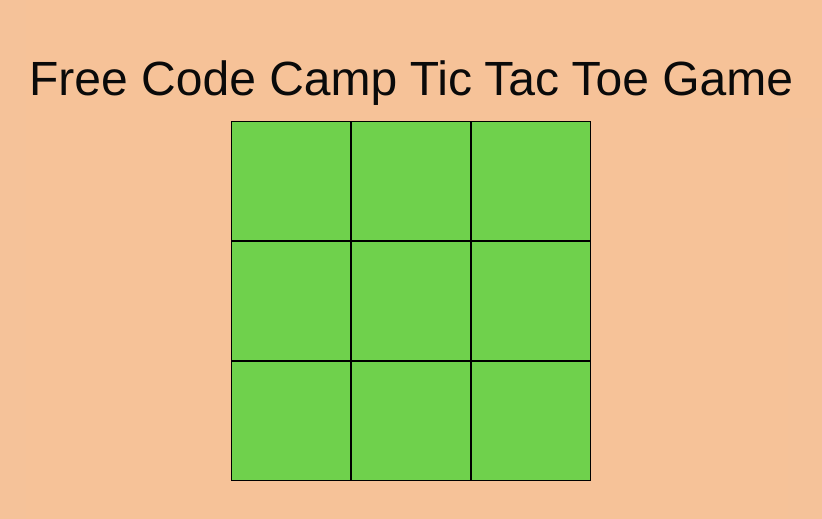
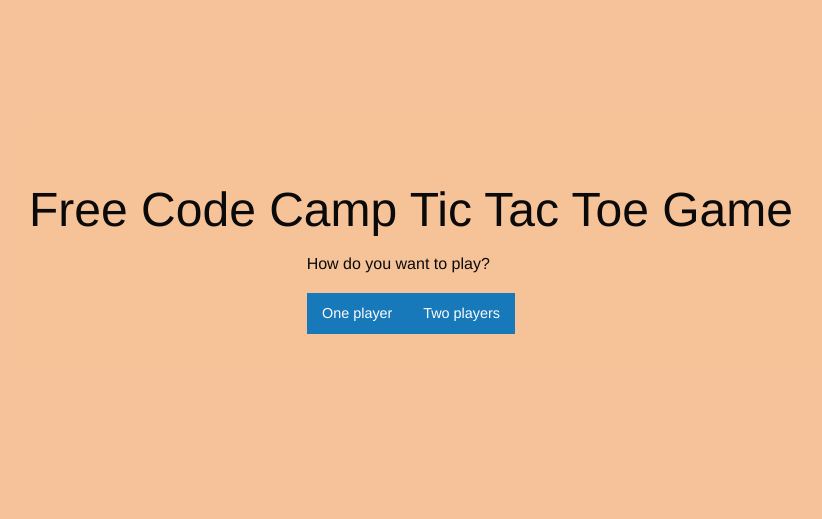
Before and after one commit to UHanczar/fcc_tictactoe_game, a React app: page / in a window 1280 px wide. Shown: the part 137-656 px from the top of the page, without its empty margins (229-1051 px from the left). Built offline with nearby package versions, Linux system fonts and the light colour scheme.

Commit message:
Adding_initial_components

```diff
--- a/app/components/Game.js
+++ b/app/components/Game.js
@@ -1,5 +1,7 @@
 import React, { Component } from 'react';
 
+import InitialFrame from './InitialFrame';
+import SelectSymbol from './SelectSymbol';
 import Board from './Board';
 
 class Game extends Component {
@@ -10,10 +12,31 @@
         '', '', '',
         '', '', '',
         '', '', ''
-      ]
+      ],
+      frameView: 'INITIAL_FRAME'
     };
 
+    this.onHandleOnePlayer = this.onHandleOnePlayer.bind(this);
+    this.onHandleSelectSign = this.onHandleSelectSign.bind(this);
     this.onHandleClickSquare = this.onHandleClickSquare.bind(this);
+  }
+
+  onHandleOnePlayer() {
+    // console.log(this);
+    this.setState(() => {
+      return {
+        frameView: 'SELECT_SYMBOL'
+      };
+    });
+  }
+
+  onHandleSelectSign() {
+    // console.log('Sign');
+    this.setState(() => {
+      return {
+        frameView: 'GAME'
+      }
+    })
   }
 
   onHandleClickSquare(index) {
@@ -29,10 +52,43 @@
   }
 
   render() {
-    const { board } = this.state;
+    const { board, frameView } = this.state;
+    const changeView = () => {
+      console.log(frameView);
+      // return (playerNum ?
+      //   <InitialFrame
+      //     handleOnePlayer={this.onHandleOnePlayer}
+      //   /> :
+      //   <Board
+      //     gameBoard={board}
+      //     handleClickSquare={this.onHandleClickSquare}
+      //   />
+      // );
+      switch (frameView) {
+        case 'INITIAL_FRAME':
+          return (<InitialFrame
+            handleOnePlayer={this.onHandleOnePlayer}
+          />);
+        case 'SELECT_SYMBOL':
+          return (<SelectSymbol
+            handleSelectSign={this.onHandleSelectSign}
+          />);
+        case 'Game':
+          return (<Board
+            gameBoard={board}
+            handleClickSquare={this.onHandleClickSquare}
+          />);
+        default:
+          return (<Board
+            gameBoard={board}
+            handleClickSquare={this.onHandleClickSquare}
+          />);
+      }
+    };
+
     return (
       <div className='game'>
-        <Board gameBoard={board} handleClickSquare={this.onHandleClickSquare} />
+        {changeView()}
       </div>
     );
   }
--- /dev/null
+++ b/app/components/InitialFrame.js
@@ -0,0 +1,24 @@
+import React, { Component } from 'react';
+import PropTypes from 'prop-types';
+
+class InitialFrame extends Component {
+  onOnePlayer() {
+    this.props.handleOnePlayer();
+  }
+
+  render() {
+    return (
+      <div>
+        <p>How do you want to play?</p>
+        <button className='button' onClick={() => this.onOnePlayer()}>One player</button>
+        <button className='button'>Two players</button>
+      </div>
+    );
+  }
+}
+
+InitialFrame.propTyps = {
+  handleOnePlayer: PropTypes.func.isRequired
+};
+
+export default InitialFrame;
--- /dev/null
+++ b/app/components/SelectSymbol.js
@@ -0,0 +1,19 @@
+import React, { Component } from 'react';
+import PropTypes from 'prop-types';
+
+class  SelectSymbol extends Component {
+  selectSigh() {
+    this.props.handleSelectSign();
+  }
+  render() {
+    return (
+      <div>
+        <h2>Whould you like to be X or O</h2>
+        <button className='button' onClick={() => this.selectSigh()}>X</button>
+        <button className='button'>O</button>
+      </div>
+    )
+  }
+}
+
+export default SelectSymbol;
--- a/app/components/Square.js
+++ b/app/components/Square.js
@@ -1,4 +1,5 @@
 import React, { Component } from 'react';
+import PropTypes from 'prop-types';
 
 class Square extends Component {
   clickSquare(index) {
@@ -13,4 +14,8 @@
   }
 }
 
+Square.propTyps = {
+  handleClickSquare: PropTypes.func.isRequired
+};
+
 export default Square;
```
